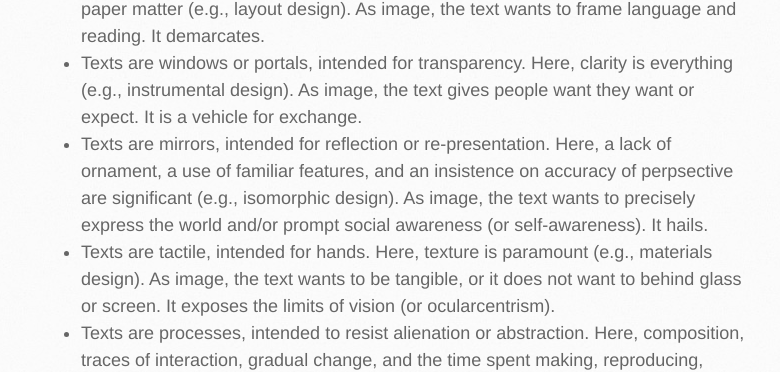
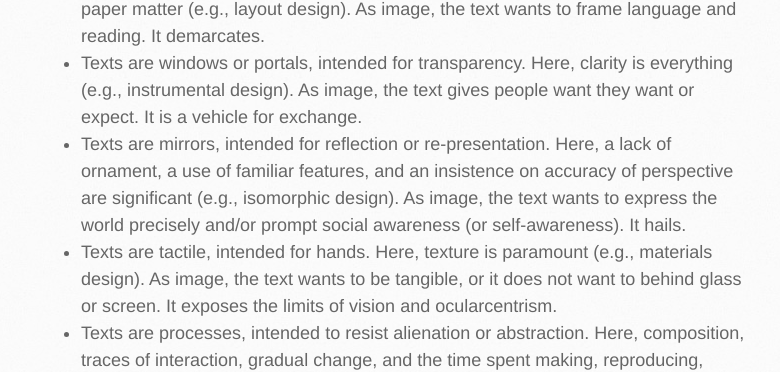
Before and after one commit to jentery/508, a plain HTML site: page notes.html in a window 1280 px wide. Shown: the part 1300-1672 px from the top of the page, without its empty margins (109-889 px from the left). Drawn offline with Linux system fonts and the light colour scheme.

Commit message:
Update notes.html

```diff
--- a/notes.html
+++ b/notes.html
@@ -46,8 +46,8 @@
 <li>Texts are scans, intended primarily for access on screen. Here, recognition, formats, and relations between witnesses, editions, originals, and copies are the focus (e.g., versioning). As image, the text wants to be found or archived. It is its legibility.</li>
 <li>Texts are edges, intended to produce boundaries. Here, page size, margins, and paper matter (e.g., layout design). As image, the text wants to frame language and reading. It demarcates.</li>
 <li>Texts are windows or portals, intended for transparency. Here, clarity is everything (e.g., instrumental design). As image, the text gives people want they want or expect. It is a vehicle for exchange.</li>
-<li>Texts are mirrors, intended for reflection or re-presentation. Here, a lack of ornament, a use of familiar features, and an insistence on accuracy of perpsective are significant (e.g., isomorphic design). As image, the text wants to precisely express the world and/or prompt social awareness (or self-awareness). It hails.</li>
-<li>Texts are tactile, intended for hands. Here, texture is paramount (e.g., materials design). As image, the text wants to be tangible, or it does not want to behind glass or screen. It exposes the limits of vision (or ocularcentrism).</li>
+<li>Texts are mirrors, intended for reflection or re-presentation. Here, a lack of ornament, a use of familiar features, and an insistence on accuracy of perspective are significant (e.g., isomorphic design). As image, the text wants to express the world precisely and/or prompt social awareness (or self-awareness). It hails.</li>
+<li>Texts are tactile, intended for hands. Here, texture is paramount (e.g., materials design). As image, the text wants to be tangible, or it does not want to behind glass or screen. It exposes the limits of vision and ocularcentrism.</li>
 <li>Texts are processes, intended to resist alienation or abstraction. Here, composition, traces of interaction, gradual change, and the time spent making, reproducing, preserving, and disposing are most important (e.g., labour studies). As image, the text wants to be a verb. It is mutable. It decays, rots, morphs, grows. It is also tied to various "invisible" contributors and acts of production.</li>
 <li>Texts are dogma, intended for followers. Here, lists, point form, and order are foregrounded (e.g., litany). As image, the text wants to be copied, distributed, consulted, and observed. It directs or guides.</li>
 <li>Texts are policy or law, intended for nations, citizens, or employees. Here, an absence of aesthetics, a lack of variation, or an assertion of consistency is crucial (e.g., protocol). The text does not want to be an image. It wants to be code or procedure, with a standard. It is executable.</li>
```
